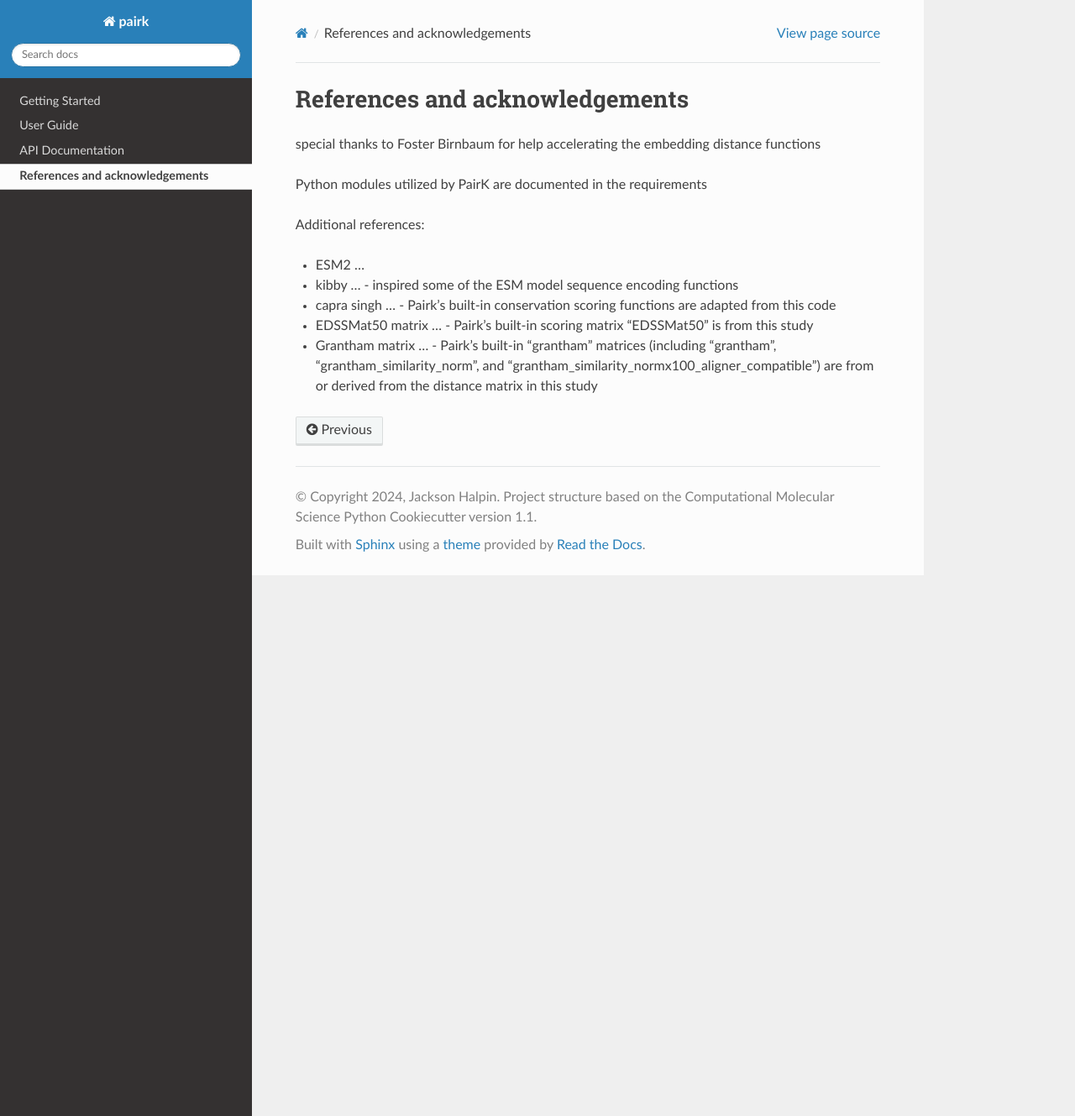
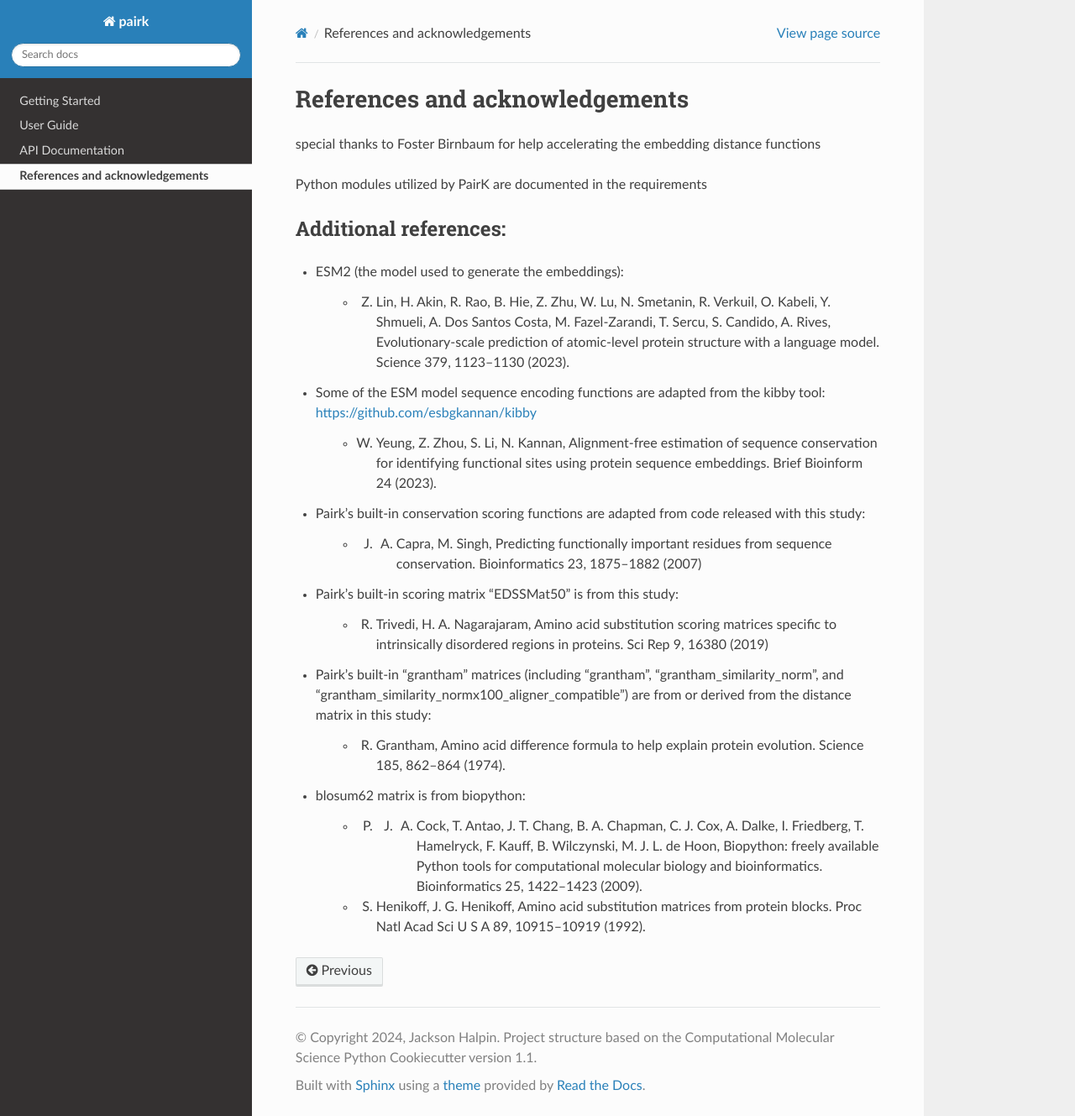
Before and after one commit to jacksonh1/pairk, a Sphinx documentation site: the page built from docs/references.rst, in a window 1280 px wide and 1329 px high. Shown: the whole window at 84% size. Built offline with Sphinx 7.4.7 and the Read the Docs theme 2.0.0, drawn with Linux system fonts in a browser that asks for light colours; the version number could not be read and is left out.

Commit message:
added references

```diff
--- a/docs/getting_started.rst
+++ b/docs/getting_started.rst
@@ -58,7 +58,7 @@ in informal pseudocode, the algorithm looks like this:
 
     for each k-mer at each position in the query IDR:
        for each homologous IDR:
-           for each k-mer in the homologous IDR:
+           for each k-mer at each position in the homologous IDR:
                score the alignment of the homolog k-mer - query k-mer match (with no gaps)
            store the score, position, and sequence of the best scoring homologous k-mer
 
@@ -74,7 +74,7 @@ For each k-mer in the query IDR, step 2 constructs a pseudo-MSA composed of the
         from the step 1 results, construct a psuedo-MSA composed of the query k-mer and the best scoring k-mers from each homologous IDR
         for each position in the pseudo-MSA:
             score the conservation of the position using a column-wise scoring function
-    Convert all scores for all k-mers pseudo-MSAs to a z-score
+    Convert all scores for all k-mer pseudo-MSAs to z-scores
 
 
 quickstart
--- a/docs/references.rst
+++ b/docs/references.rst
@@ -3,13 +3,32 @@ References and acknowledgements
 
 special thanks to Foster Birnbaum for help accelerating the embedding distance functions
 
-
 Python modules utilized by PairK are documented in the requirements
 
 Additional references:
+----------------------
 
-* ESM2 ...
-* kibby ... - inspired some of the ESM model sequence encoding functions
-* capra singh ... - Pairk's built-in conservation scoring functions are adapted from this code
-* EDSSMat50 matrix ... - Pairk's built-in scoring matrix "EDSSMat50" is from this study
-* Grantham matrix ... - Pairk's built-in "grantham" matrices (including "grantham", "grantham_similarity_norm", and "grantham_similarity_normx100_aligner_compatible") are from or derived from the distance matrix in this study
+* ESM2 (the model used to generate the embeddings):
+
+    * Z. Lin, H. Akin, R. Rao, B. Hie, Z. Zhu, W. Lu, N. Smetanin, R. Verkuil, O. Kabeli, Y. Shmueli, A. Dos Santos Costa, M. Fazel-Zarandi, T. Sercu, S. Candido, A. Rives, Evolutionary-scale prediction of atomic-level protein structure with a language model. Science 379, 1123–1130 (2023).
+
+* Some of the ESM model sequence encoding functions are adapted from the kibby tool: https://github.com/esbgkannan/kibby
+
+    * W. Yeung, Z. Zhou, S. Li, N. Kannan, Alignment-free estimation of sequence conservation for identifying functional sites using protein sequence embeddings. Brief Bioinform 24 (2023).
+
+* Pairk's built-in conservation scoring functions are adapted from code released with this study:
+
+    * J. A. Capra, M. Singh, Predicting functionally important residues from sequence conservation. Bioinformatics 23, 1875–1882 (2007)
+
+* Pairk's built-in scoring matrix "EDSSMat50" is from this study:
+
+    * R. Trivedi, H. A. Nagarajaram, Amino acid substitution scoring matrices specific to intrinsically disordered regions in proteins. Sci Rep 9, 16380 (2019)
+
+* Pairk's built-in "grantham" matrices (including "grantham", "grantham_similarity_norm", and "grantham_similarity_normx100_aligner_compatible") are from or derived from the distance matrix in this study:
+
+    * R. Grantham, Amino acid difference formula to help explain protein evolution. Science 185, 862–864 (1974).
+
+* blosum62 matrix is from biopython:
+
+    * P. J. A. Cock, T. Antao, J. T. Chang, B. A. Chapman, C. J. Cox, A. Dalke, I. Friedberg, T. Hamelryck, F. Kauff, B. Wilczynski, M. J. L. de Hoon, Biopython: freely available Python tools for computational molecular biology and bioinformatics. Bioinformatics 25, 1422–1423 (2009).
+    * S. Henikoff, J. G. Henikoff, Amino acid substitution matrices from protein blocks. Proc Natl Acad Sci U S A 89, 10915–10919 (1992).
```
Also changed, not shown: README.md (+17 -0 lines).
